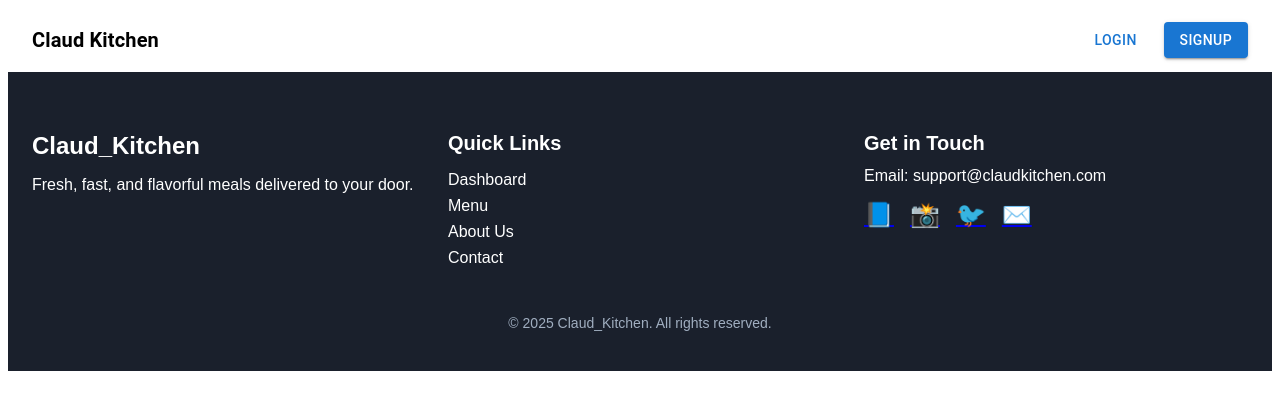
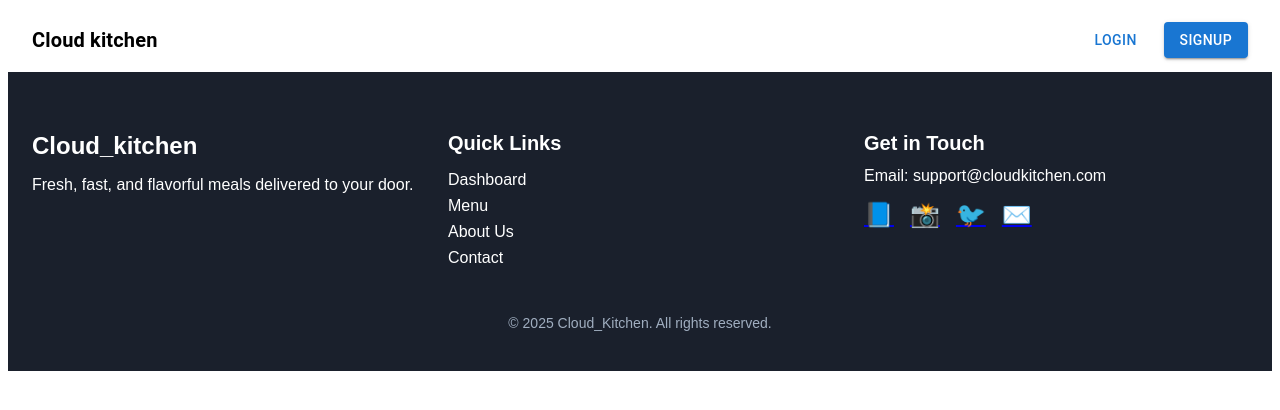
Before and after one commit to Yogeshnagre00/Cloud_Kitchen, a React (Vite) app in the folder frontend/: page /admin/orders in a window 1280 px wide. Shown: the top 410 px of the page. Built offline with nearby package versions, Linux system fonts and the light colour scheme.

Commit message:
fix error in dashboard

```diff
--- a/frontend/index.html
+++ b/frontend/index.html
@@ -4,7 +4,7 @@
     <meta charset="UTF-8" />
     <link rel="icon" type="image/svg+xml" href="/vite.svg" />
     <meta name="viewport" content="width=device-width, initial-scale=1.0" />
-    <title>Claud Kitchen</title>
+    <title>Cloud Kitchen</title>
   </head>
   <body>
     <div id="root"></div>
--- a/frontend/src/components/footer.jsx
+++ b/frontend/src/components/footer.jsx
@@ -6,7 +6,7 @@ const Footer = () => {
       <div className="footer-container">
         {/* Brand Info */}
         <div>
-          <h2>Claud_Kitchen</h2>
+          <h2>Cloud_kitchen</h2>
           <p>Fresh, fast, and flavorful meals delivered to your door.</p>
         </div>
 
@@ -24,7 +24,7 @@ const Footer = () => {
         {/* Contact & Social */}
         <div>
           <h3>Get in Touch</h3>
-          <p>Email: support@claudkitchen.com</p>
+          <p>Email: support@cloudkitchen.com</p>
           <div className="social-icons">
             <a href="#">📘</a>
             <a href="#">📸</a>
@@ -35,7 +35,7 @@ const Footer = () => {
       </div>
 
       <div className="footer-bottom">
-        © {new Date().getFullYear()} Claud_Kitchen. All rights reserved.
+        © {new Date().getFullYear()} Cloud_Kitchen. All rights reserved.
       </div>
     </footer>
   );
--- a/frontend/src/components/header.jsx
+++ b/frontend/src/components/header.jsx
@@ -26,7 +26,7 @@ const Header = () => {
           sx={{ fontWeight: "bold", cursor: "pointer" }}
           onClick={() => navigate("/")}
         >
-          Claud Kitchen
+          Cloud kitchen
         </Typography>
 
         <Box>
--- a/frontend/src/pages/dashboardPage/dashboard.jsx
+++ b/frontend/src/pages/dashboardPage/dashboard.jsx
@@ -13,30 +13,39 @@ import bannerImage from "../../assets/banner_image.jpg";
 import "./Dashboard.css";
 import { useNavigate } from "react-router-dom";
 
+// Main Dashboard component for displaying products and managing cart
 const Dashboard = () => {
-  const [products, setProducts] = useState([]);
-  const [quantities, setQuantities] = useState({});
-  const navigate = useNavigate();
+  const [products, setProducts] = useState([]); // Stores the list of products from API
+  const [quantities, setQuantities] = useState({}); // Stores quantity of each product in cart
+  const navigate = useNavigate(); // For navigation to cart page
 
+  // Fetch products from backend API when component mounts
   useEffect(() => {
     fetch("http://localhost:5000/api/products")
       .then((res) => res.json())
       .then((data) => setProducts(data))
       .catch((error) => console.error("Error fetching products:", error));
-  }, []);
+
+  }, []); // Empty dependency array means this runs once on mount
+
+  // Handle increasing quantity of a product in cart
   const increaseQuantity = (id) => {
     setQuantities((prev) => ({ ...prev, [id]: (prev[id] || 0) + 1 }));
   };
 
+  // Handle decreasing quantity of a product in cart
   const decreaseQuantity = (id) => {
     setQuantities((prev) => {
       const updated = { ...prev, [id]: Math.max((prev[id] || 0) - 1, 0) };
-      if (updated[id] === 0) delete updated[id];
+      if (updated[id] === 0) delete updated[id]; // Remove item if quantity reaches 0
       return updated;
     });
   };
 
+  // Calculate total number of items in cart
   const totalItems = Object.values(quantities).reduce((a, b) => a + b, 0);
+
+  // Calculate total price of all items in cart
   const totalPrice = products.reduce((acc, product) => {
     const qty = quantities[product.id] || 0;
     return acc + product.price * qty;
--- a/frontend/src/pages/viewCartPage/ViewCart.jsx
+++ b/frontend/src/pages/viewCartPage/ViewCart.jsx
@@ -16,6 +16,7 @@ import useAuth from "../../hooks/useAuth";
 import "./viewCart.css";
 
 const ViewCart = () => {
+
   const location = useLocation();
   const navigate = useNavigate();
   const { login, user: authUser } = useAuth();
@@ -28,15 +29,15 @@ const ViewCart = () => {
 
   const { cartItems = {}, products = [] } = location.state || {};
 
+  // Initialize formData with empty strings, will be updated with user data if available
   const [formData, setFormData] = useState({
-    // Initialize formData with user data if available
     name: "",
     address: "",
     mobile: "",
     email: "",
     password: "",
   });
-
+  // State for form validation and submission
   const [registerDuringCheckout, setRegisterDuringCheckout] = useState(true);
   const [formErrors, setFormErrors] = useState({});
   const [isSubmitting, setIsSubmitting] = useState(false);
@@ -54,11 +55,12 @@ const ViewCart = () => {
         mobile: authUser.mobile || "",
         address: authUser.address || "",
         password: "", // Never autofill password
+
       });
     }
   }, [authUser]);
 
-  const handleChange = (e) => {
+const handleChange = (e) => {
     const { name, value } = e.target;
     setFormData((prev) => ({ ...prev, [name]: value }));
     if (formErrors[name]) {
@@ -69,7 +71,8 @@ const ViewCart = () => {
   const handleCheckboxChange = (e) => {
     setRegisterDuringCheckout(e.target.checked);
   };
-
+  // Validate form fields
+  // This function checks if required fields are filled and validates email and mobile formats
   const validateForm = () => {
     const errors = {};
     const requiredFields = ["name", "mobile", "address", "email"];
@@ -96,7 +99,8 @@ const ViewCart = () => {
     return Object.keys(errors).length === 0;
   };
 
-  const totalPrice = products.reduce((acc, product) => {
+  // Calculate total price based on cart items and product prices
+const totalPrice = products.reduce((acc, product) => {
     const qty = cartItems[product.id] || 0;
     return acc + product.price * qty;
   }, 0);
@@ -144,7 +148,10 @@ const ViewCart = () => {
         name: product.name,
         qty: cartItems[product.id],
       }));
-
+    if (items.length === 0) {
+      throw new Error("No items in cart to place order");
+    }
+    // Prepare order payload
     const orderPayload = {
       name: formData.name,
       email: formData.email,
@@ -205,7 +212,7 @@ const ViewCart = () => {
   const goToDashboard = () => {
     navigate("/dashboard");
   };
-
+  // If order is placed and orderDetails are available, show success message
   if (orderPlaced && orderDetails) {
     return (
       <Box sx={{ p: 4, textAlign: "center" }}>
```
